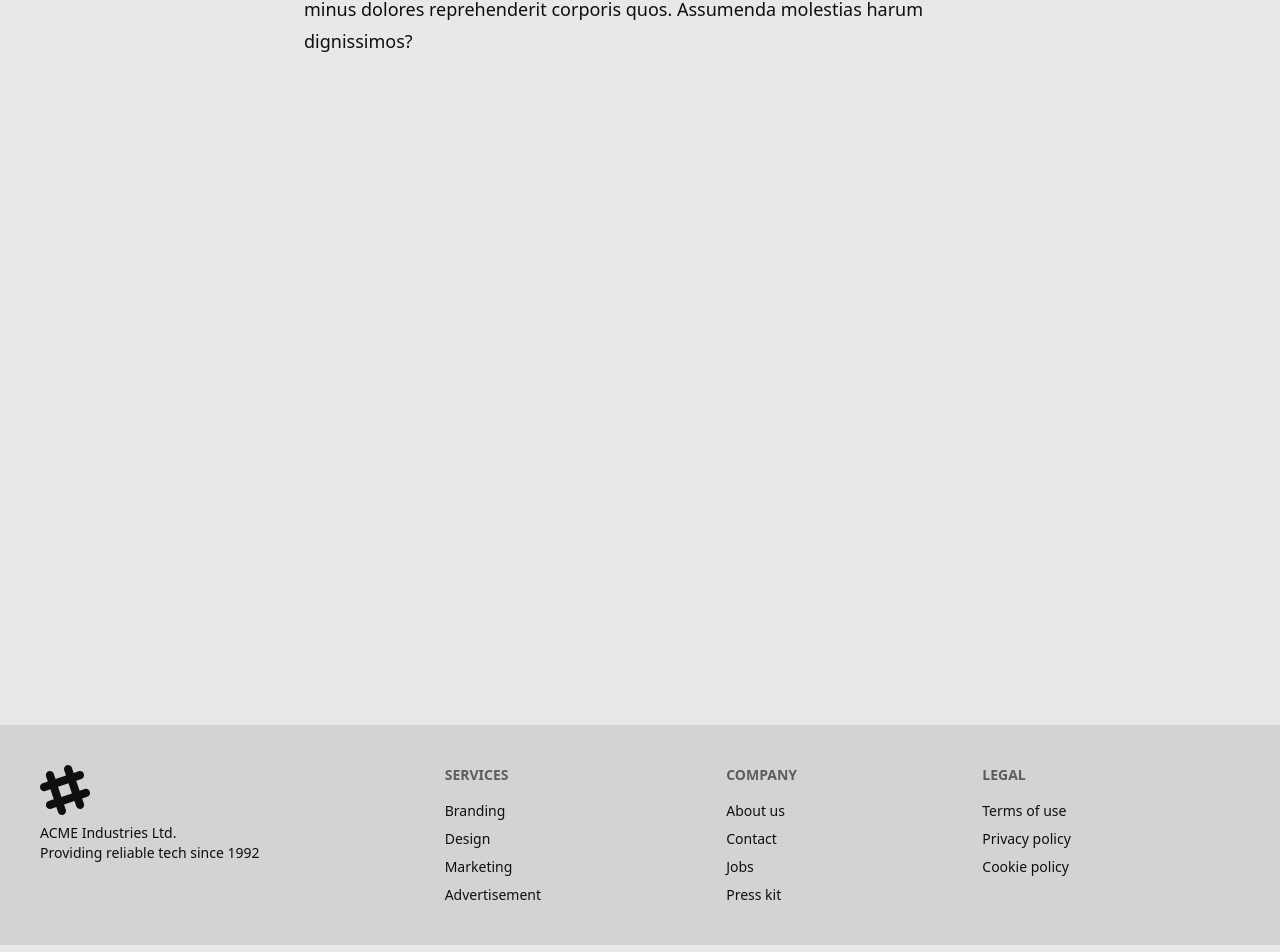
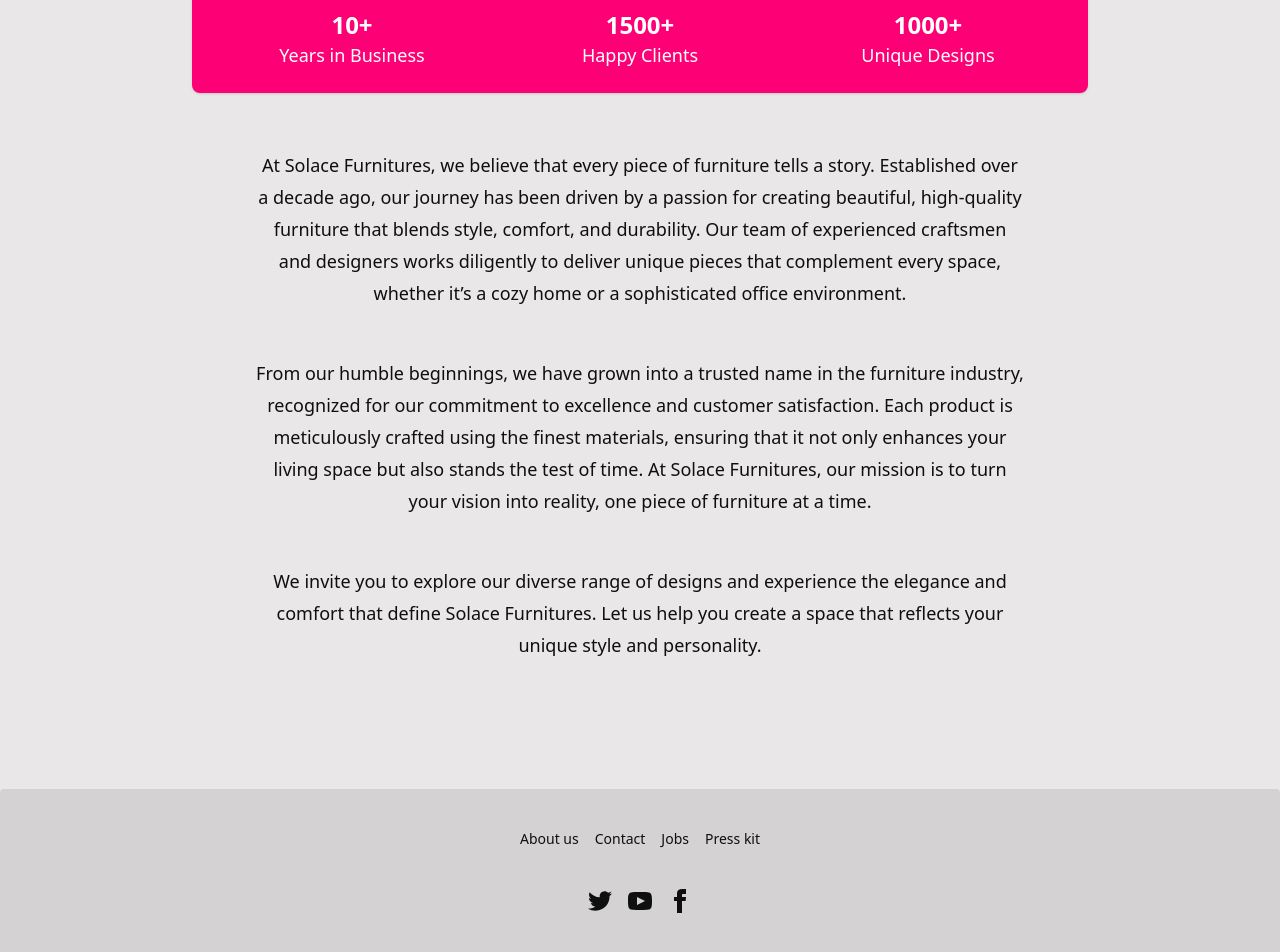
Before and after one commit to jemcap/solace-furniture, a React (Vite) app: page /about in a window 1280 px wide. Shown: the part 339-1291 px from the top of the page. Built offline with nearby package versions, Linux system fonts and the light colour scheme.

Commit message:
feature: Improved the About page to entail more details about Solace Furniture

```diff
--- a/index.html
+++ b/index.html
@@ -3,7 +3,7 @@
 
 <head>
   <meta charset="UTF-8" />
-  <link rel="icon" type="image/svg+xml" href="/vite.svg" />
+  <link rel="icon" type="image/x-icon" href="./public/7dc43c850875488ab2ef0a35a3f2c5b1-free.png">
   <meta name="viewport" content="width=device-width, initial-scale=1.0" />
   <title>Solace Furniture</title>
 </head>
--- a/src/components/Footer.jsx
+++ b/src/components/Footer.jsx
@@ -2,45 +2,56 @@ import React from "react";
 
 const Footer = () => {
   return (
-    <footer className="footer bg-base-200 text-base-content p-10">
-      <aside>
-        <svg
-          width="50"
-          height="50"
-          viewBox="0 0 24 24"
-          xmlns="http://www.w3.org/2000/svg"
-          fillRule="evenodd"
-          clipRule="evenodd"
-          className="fill-current"
-        >
-          <path d="M22.672 15.226l-2.432.811.841 2.515c.33 1.019-.209 2.127-1.23 2.456-1.15.325-2.148-.321-2.463-1.226l-.84-2.518-5.013 1.677.84 2.517c.391 1.203-.434 2.542-1.831 2.542-.88 0-1.601-.564-1.86-1.314l-.842-2.516-2.431.809c-1.135.328-2.145-.317-2.463-1.229-.329-1.018.211-2.127 1.231-2.456l2.432-.809-1.621-4.823-2.432.808c-1.355.384-2.558-.59-2.558-1.839 0-.817.509-1.582 1.327-1.846l2.433-.809-.842-2.515c-.33-1.02.211-2.129 1.232-2.458 1.02-.329 2.13.209 2.461 1.229l.842 2.515 5.011-1.677-.839-2.517c-.403-1.238.484-2.553 1.843-2.553.819 0 1.585.509 1.85 1.326l.841 2.517 2.431-.81c1.02-.33 2.131.211 2.461 1.229.332 1.018-.21 2.126-1.23 2.456l-2.433.809 1.622 4.823 2.433-.809c1.242-.401 2.557.484 2.557 1.838 0 .819-.51 1.583-1.328 1.847m-8.992-6.428l-5.01 1.675 1.619 4.828 5.011-1.674-1.62-4.829z"></path>
-        </svg>
-        <p>
-          ACME Industries Ltd.
-          <br />
-          Providing reliable tech since 1992
-        </p>
-      </aside>
-      <nav>
-        <h6 className="footer-title">Services</h6>
-        <a className="link link-hover">Branding</a>
-        <a className="link link-hover">Design</a>
-        <a className="link link-hover">Marketing</a>
-        <a className="link link-hover">Advertisement</a>
-      </nav>
-      <nav>
-        <h6 className="footer-title">Company</h6>
+    <footer className="footer footer-center bg-base-200 text-base-content rounded p-10">
+      <nav className="grid grid-flow-col gap-4">
         <a className="link link-hover">About us</a>
         <a className="link link-hover">Contact</a>
         <a className="link link-hover">Jobs</a>
         <a className="link link-hover">Press kit</a>
       </nav>
       <nav>
-        <h6 className="footer-title">Legal</h6>
-        <a className="link link-hover">Terms of use</a>
-        <a className="link link-hover">Privacy policy</a>
-        <a className="link link-hover">Cookie policy</a>
+        <div className="grid grid-flow-col gap-4">
+          <a>
+            <svg
+              xmlns="http://www.w3.org/2000/svg"
+              width="24"
+              height="24"
+              viewBox="0 0 24 24"
+              className="fill-current"
+            >
+              <path d="M24 4.557c-.883.392-1.832.656-2.828.775 1.017-.609 1.798-1.574 2.165-2.724-.951.564-2.005.974-3.127 1.195-.897-.957-2.178-1.555-3.594-1.555-3.179 0-5.515 2.966-4.797 6.045-4.091-.205-7.719-2.165-10.148-5.144-1.29 2.213-.669 5.108 1.523 6.574-.806-.026-1.566-.247-2.229-.616-.054 2.281 1.581 4.415 3.949 4.89-.693.188-1.452.232-2.224.084.626 1.956 2.444 3.379 4.6 3.419-2.07 1.623-4.678 2.348-7.29 2.04 2.179 1.397 4.768 2.212 7.548 2.212 9.142 0 14.307-7.721 13.995-14.646.962-.695 1.797-1.562 2.457-2.549z"></path>
+            </svg>
+          </a>
+          <a>
+            <svg
+              xmlns="http://www.w3.org/2000/svg"
+              width="24"
+              height="24"
+              viewBox="0 0 24 24"
+              className="fill-current"
+            >
+              <path d="M19.615 3.184c-3.604-.246-11.631-.245-15.23 0-3.897.266-4.356 2.62-4.385 8.816.029 6.185.484 8.549 4.385 8.816 3.6.245 11.626.246 15.23 0 3.897-.266 4.356-2.62 4.385-8.816-.029-6.185-.484-8.549-4.385-8.816zm-10.615 12.816v-8l8 3.993-8 4.007z"></path>
+            </svg>
+          </a>
+          <a>
+            <svg
+              xmlns="http://www.w3.org/2000/svg"
+              width="24"
+              height="24"
+              viewBox="0 0 24 24"
+              className="fill-current"
+            >
+              <path d="M9 8h-3v4h3v12h5v-12h3.642l.358-4h-4v-1.667c0-.955.192-1.333 1.115-1.333h2.885v-5h-3.808c-3.596 0-5.192 1.583-5.192 4.615v3.385z"></path>
+            </svg>
+          </a>
+        </div>
       </nav>
+      <aside>
+        <p>
+          Copyright © {new Date().getFullYear()} - All right reserved by ACME
+          Industries Ltd
+        </p>
+      </aside>
     </footer>
   );
 };
--- a/src/pages/About.jsx
+++ b/src/pages/About.jsx
@@ -2,19 +2,50 @@ import React from "react";
 
 const About = () => {
   return (
-    <section className="min-h-screen">
-      <div className="flex flex-wrap gap-2 sm:gap-x-6 items-center justify-center">
-        <h1 className="text-4xl font-bold leading-none tracking-tight sm:text-6xl ">
+    <section className="min-h-screen py-12">
+      <div className="flex flex-col items-center justify-center gap-8 px-4 sm:px-8">
+        <h1 className="text-4xl font-bold leading-tight tracking-tight text-center sm:text-6xl">
           About Solace Furnitures
         </h1>
-        <div className="stats bg-primary shadow"></div>
+        <div className="stats bg-primary shadow w-full max-w-4xl p-6 rounded-lg">
+          <div className="grid grid-cols-1 sm:grid-cols-3 gap-4 text-center text-white">
+            <div>
+              <h2 className="text-2xl font-semibold">10+</h2>
+              <p className="text-lg">Years in Business</p>
+            </div>
+            <div>
+              <h2 className="text-2xl font-semibold">1500+</h2>
+              <p className="text-lg">Happy Clients</p>
+            </div>
+            <div>
+              <h2 className="text-2xl font-semibold">1000+</h2>
+              <p className="text-lg">Unique Designs</p>
+            </div>
+          </div>
+        </div>
+        <p className="mt-6 text-lg leading-8 max-w-3xl mx-auto text-center">
+          At Solace Furnitures, we believe that every piece of furniture tells a
+          story. Established over a decade ago, our journey has been driven by a
+          passion for creating beautiful, high-quality furniture that blends
+          style, comfort, and durability. Our team of experienced craftsmen and
+          designers works diligently to deliver unique pieces that complement
+          every space, whether it’s a cozy home or a sophisticated office
+          environment.
+        </p>
+        <p className="mt-4 text-lg leading-8 max-w-3xl mx-auto text-center">
+          From our humble beginnings, we have grown into a trusted name in the
+          furniture industry, recognized for our commitment to excellence and
+          customer satisfaction. Each product is meticulously crafted using the
+          finest materials, ensuring that it not only enhances your living space
+          but also stands the test of time. At Solace Furnitures, our mission is
+          to turn your vision into reality, one piece of furniture at a time.
+        </p>
+        <p className="mt-4 text-lg leading-8 max-w-3xl mx-auto text-center">
+          We invite you to explore our diverse range of designs and experience
+          the elegance and comfort that define Solace Furnitures. Let us help
+          you create a space that reflects your unique style and personality.
+        </p>
       </div>
-      <p className="mt-6 text-lg leading-8 max-w-2xl mx-auto">
-        Lorem ipsum dolor sit amet consectetur adipisicing elit. Hic veniam
-        odit, officiis eos mollitia alias, doloremque, aspernatur ratione
-        asperiores voluptas labore minus dolores reprehenderit corporis quos.
-        Assumenda molestias harum dignissimos?
-      </p>
     </section>
   );
 };
```
Also changed, not shown: public/7dc43c850875488ab2ef0a35a3f2c5b1-free.png (added).
